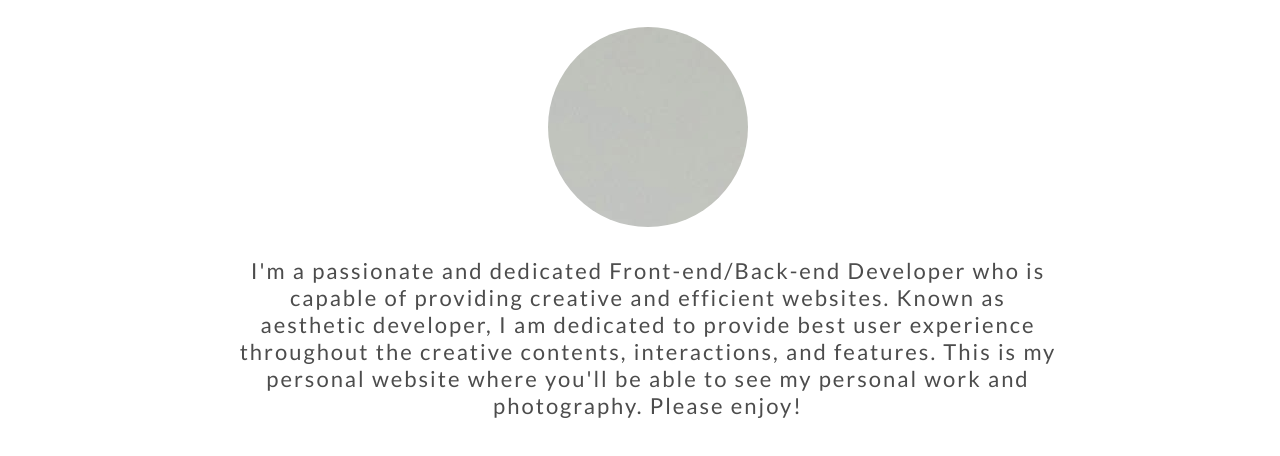
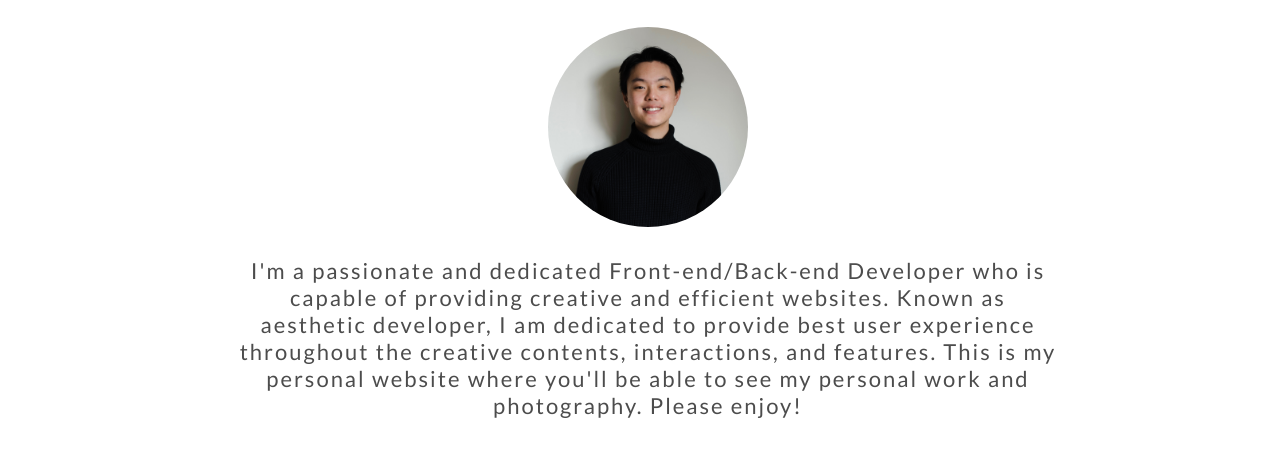
Before and after one commit to ikjae1002/ikjae1002.github.io, a plain HTML site: page home.html in a window 1280 px wide. Shown: the part 332-788 px from the top of the page. Drawn offline with Linux system fonts and the light colour scheme.

Commit message:
edited home.html

```diff
--- a/home.html
+++ b/home.html
@@ -39,7 +39,9 @@
             <p id="con3">Full Stack Developer, Musician, and Photographer </p>
         </div>
 
-        <div data-aos="fade-up" data-aos-delay="2800" data-aos-duration="1000" data-aos-once="true" id="image"></div>
+        <div data-aos="fade-up" data-aos-delay="2800" data-aos-duration="1000" data-aos-once="true" id="image">
+            <img src="images/profile.jpg">
+        </div>
 
         <div data-aos="fade-up" data-aos-delay="3000" data-aos-duration="1000" data-aos-once="true">
             <p id="explanation">I'm a passionate and dedicated Front-end/Back-end Developer who is capable of providing
--- a/styles/home.css
+++ b/styles/home.css
@@ -49,6 +49,14 @@ li{
 a{
     text-decoration: none;
     color: black;
+}
+
+img{
+    weight: 200px;
+    height: 200px;
+    margin: auto;
+    display: block;
+    border-radius: 50%;
 }
 
 .navigators{
@@ -126,14 +134,3 @@ a{
     width: 80%;
     opacity: .7;
 }
-
-#image{
-    margin:auto;
-    text-align: center;
-    border-radius: 50%;
-    background-image: url("../images/profile.jpg");
-    transition-property: border-radius;
-    transition-duration: 1s;
-    width:200px;
-    height:200px;
-}
```
